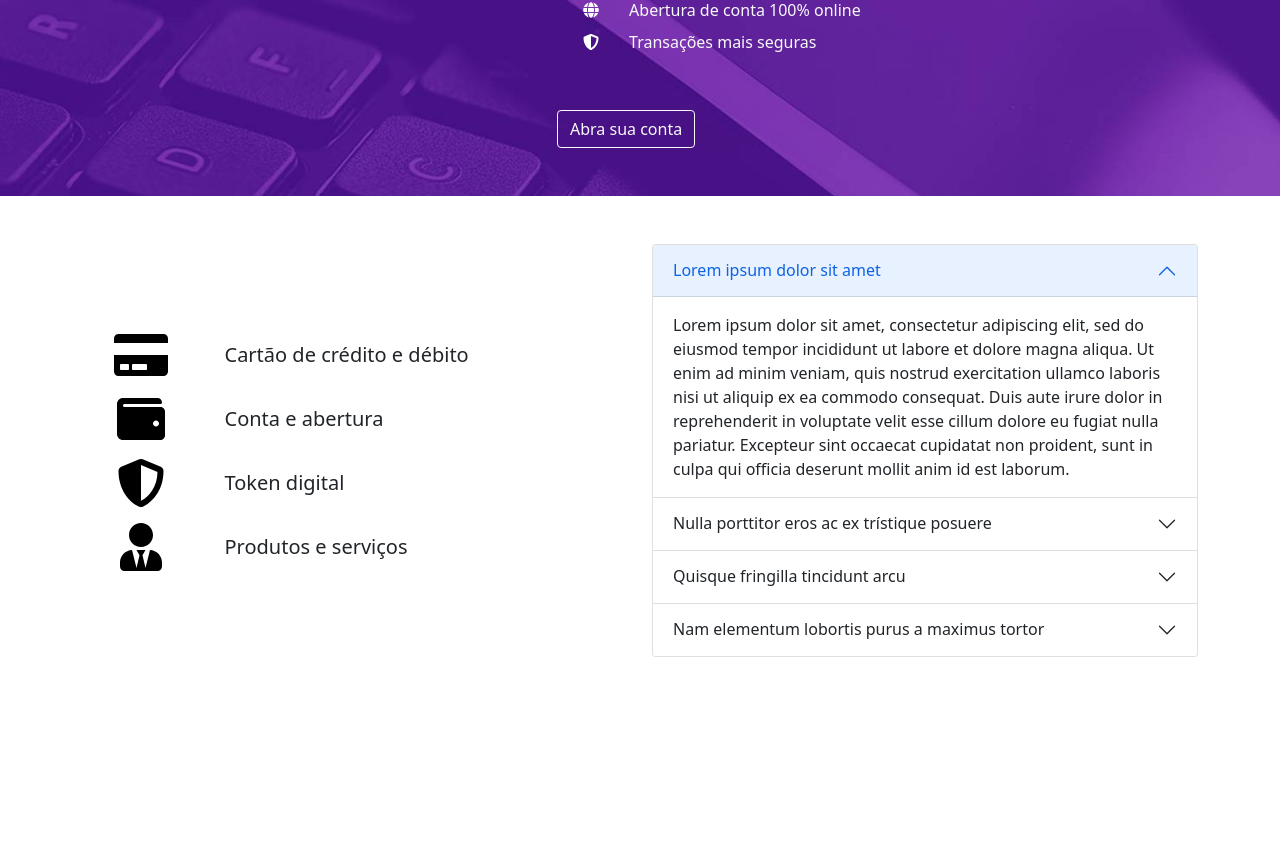
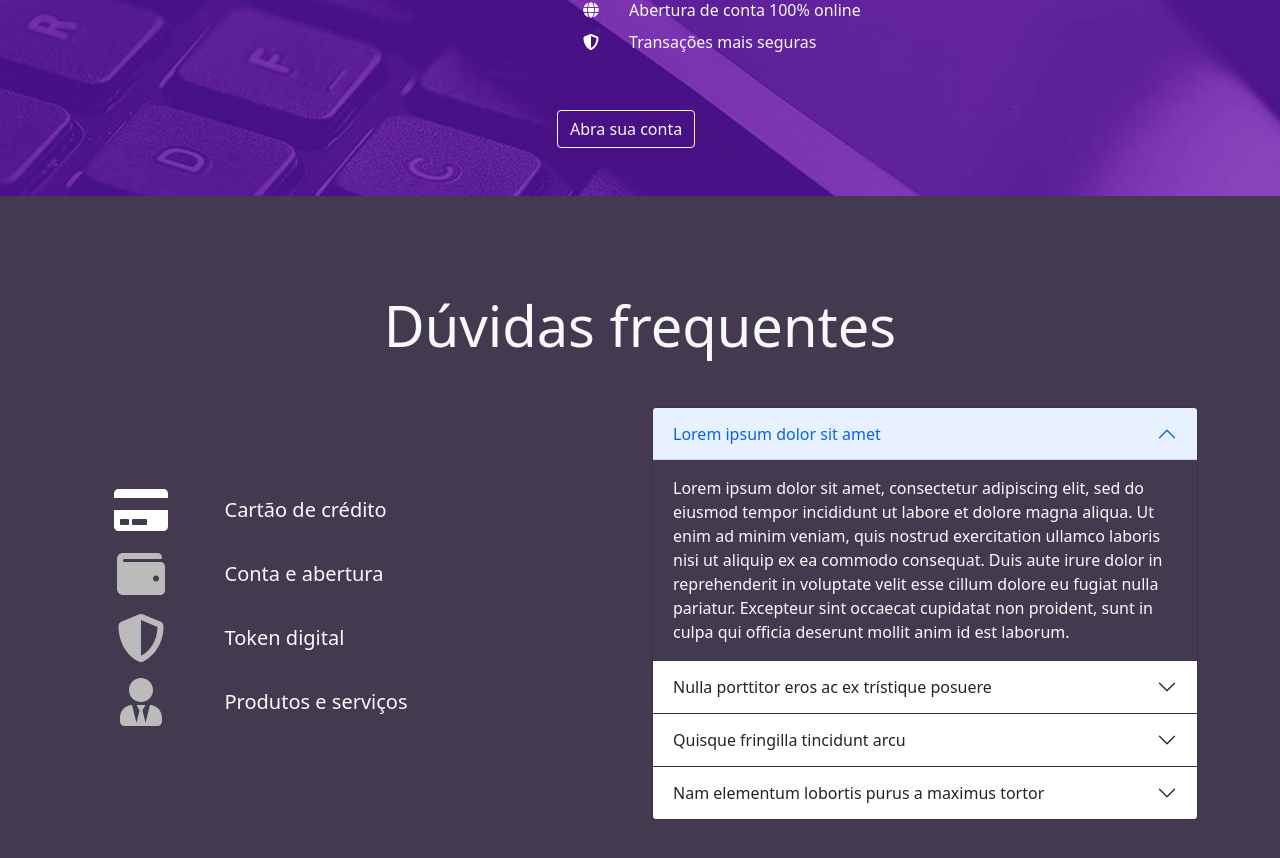
Before and after one commit to RomuloWylhames2/magbank2, a React (Create React App) app: page / in a window 1280 px wide. Shown: the part 2464-3322 px from the top of the page. Before the commit the page ends 3169 px from the top, so only its background shows below. Built offline with nearby package versions, Linux system fonts and the light colour scheme.

Commit message:
finalizando a home

```diff
--- a/src/components/Faq.js
+++ b/src/components/Faq.js
@@ -1,4 +1,4 @@
-import React from "react";
+import React, { useState } from "react";
 import { Container, Row, Col, Accordion, Card, Button } from "react-bootstrap";
 import IconText from "./IconText";
 import { FontAwesomeIcon } from "@fortawesome/react-fontawesome";
@@ -9,96 +9,120 @@ import {
   faUserTie,
 } from "@fortawesome/free-solid-svg-icons";
 
-const Faq = () => (
+import "./Faq.scss";
+
+const Faq = () => {
+  const options = [
+    { icon: faCreditCard, text: "Cartão de crédito" },
+    { icon: faWallet, text: "Conta e abertura" },
+    { icon: faShieldAlt, text: "Token digital" },
+    { icon: faUserTie, text: "Produtos e serviços" },
+  ];
+
+  const [ index, setIndex ] = useState(0);
+
+  return (
+    <section className="faq text-light">
       <Container className="py-5">
+        <Row className="text-center">
+          <h2 className="faq-title my-5">Dúvidas frequentes</h2>
+        </Row>
         <Row className="d-flex align-items-center justify-items-center">
           <Col className="d-lg-none mb-5" xs={12}>
             <Row>
-          <Col className='d-flex justify-content-center'>
-            <FontAwesomeIcon icon={faCreditCard} size="2x" />
+              {options.map(({icon}, key) => (
+                <Col className="d-flex justify-content-center" key={key}>
+                  <FontAwesomeIcon icon={icon} size="2x" color={key === index ? '#FFF' : '#BBB'} onClick={() => setIndex(key)} />
                 </Col>
-          <Col className='d-flex justify-content-center'>
-            <FontAwesomeIcon icon={faWallet} size="2x" />
-          </Col>
-          <Col className='d-flex justify-content-center'>
-            <FontAwesomeIcon icon={faShieldAlt} size="2x" />
-          </Col>
-          <Col className='d-flex justify-content-center'>
-            <FontAwesomeIcon icon={faUserTie} size="2x" />
-          </Col>
+              ))}
+            </Row>
+            <Row className="justify-content-center mt-5">
+              <p className="lead">{options[index].text}</p>
             </Row>
           </Col>
 
           <Col className="d-none d-lg-block">
-        <IconText icon={faCreditCard} size={3} className="mb-3" textClassName="lead">
-          Cartão de crédito e débito
+            {options.map(({ icon, text }, key) => (
+              <IconText
+              icon={icon}
+              size={3}
+              className="faq-clickble mb-3"
+              textClassName="lead"
+              color={key === index ? '#FFF' : '#BBB'}
+              onClick={() => setIndex(key)}
+              key={key}
+              >
+                {text}
               </IconText>
-        <IconText icon={faWallet} size={3} className="mb-3" textClassName="lead">
-          Conta e abertura
-        </IconText>
-        <IconText icon={faShieldAlt} size={3} className="mb-3" textClassName="lead">
-          Token digital
-        </IconText>
-        <IconText icon={faUserTie} size={3} textClassName="lead">
-          Produtos e serviços
-        </IconText>
+            ))}
           </Col>
 
           <Col>
-        <Accordion defaultActiveKey="0">
-          <Accordion.Item eventKey="0">
+            <Accordion defaultActiveKey="0" activeKey={`${index}`}>
+              <Accordion.Item eventKey="0" className="faq__card">
                 <Accordion.Header>Lorem ipsum dolor sit amet</Accordion.Header>
                 <Accordion.Body>
-              Lorem ipsum dolor sit amet, consectetur adipiscing elit, sed do
-              eiusmod tempor incididunt ut labore et dolore magna aliqua. Ut
-              enim ad minim veniam, quis nostrud exercitation ullamco laboris
-              nisi ut aliquip ex ea commodo consequat. Duis aute irure dolor in
-              reprehenderit in voluptate velit esse cillum dolore eu fugiat
-              nulla pariatur. Excepteur sint occaecat cupidatat non proident,
-              sunt in culpa qui officia deserunt mollit anim id est laborum.
+                  Lorem ipsum dolor sit amet, consectetur adipiscing elit, sed
+                  do eiusmod tempor incididunt ut labore et dolore magna aliqua.
+                  Ut enim ad minim veniam, quis nostrud exercitation ullamco
+                  laboris nisi ut aliquip ex ea commodo consequat. Duis aute
+                  irure dolor in reprehenderit in voluptate velit esse cillum
+                  dolore eu fugiat nulla pariatur. Excepteur sint occaecat
+                  cupidatat non proident, sunt in culpa qui officia deserunt
+                  mollit anim id est laborum.
                 </Accordion.Body>
               </Accordion.Item>
-          <Accordion.Item eventKey="1">
-            <Accordion.Header>Nulla porttitor eros ac ex trístique posuere</Accordion.Header>
+              <Accordion.Item eventKey="1" className="faq__card">
+                <Accordion.Header>
+                  Nulla porttitor eros ac ex trístique posuere
+                </Accordion.Header>
                 <Accordion.Body>
-              Lorem ipsum dolor sit amet, consectetur adipiscing elit, sed do
-              eiusmod tempor incididunt ut labore et dolore magna aliqua. Ut
-              enim ad minim veniam, quis nostrud exercitation ullamco laboris
-              nisi ut aliquip ex ea commodo consequat. Duis aute irure dolor in
-              reprehenderit in voluptate velit esse cillum dolore eu fugiat
-              nulla pariatur. Excepteur sint occaecat cupidatat non proident,
-              sunt in culpa qui officia deserunt mollit anim id est laborum.
+                  Lorem ipsum dolor sit amet, consectetur adipiscing elit, sed
+                  do eiusmod tempor incididunt ut labore et dolore magna aliqua.
+                  Ut enim ad minim veniam, quis nostrud exercitation ullamco
+                  laboris nisi ut aliquip ex ea commodo consequat. Duis aute
+                  irure dolor in reprehenderit in voluptate velit esse cillum
+                  dolore eu fugiat nulla pariatur. Excepteur sint occaecat
+                  cupidatat non proident, sunt in culpa qui officia deserunt
+                  mollit anim id est laborum.
                 </Accordion.Body>
               </Accordion.Item>
-          <Accordion.Item eventKey="2">
-            <Accordion.Header>Quisque fringilla tincidunt arcu</Accordion.Header>
+              <Accordion.Item eventKey="2" className="faq__card">
+                <Accordion.Header>
+                  Quisque fringilla tincidunt arcu
+                </Accordion.Header>
                 <Accordion.Body>
-              Lorem ipsum dolor sit amet, consectetur adipiscing elit, sed do
-              eiusmod tempor incididunt ut labore et dolore magna aliqua. Ut
-              enim ad minim veniam, quis nostrud exercitation ullamco laboris
-              nisi ut aliquip ex ea commodo consequat. Duis aute irure dolor in
-              reprehenderit in voluptate velit esse cillum dolore eu fugiat
-              nulla pariatur. Excepteur sint occaecat cupidatat non proident,
-              sunt in culpa qui officia deserunt mollit anim id est laborum.
+                  Lorem ipsum dolor sit amet, consectetur adipiscing elit, sed
+                  do eiusmod tempor incididunt ut labore et dolore magna aliqua.
+                  Ut enim ad minim veniam, quis nostrud exercitation ullamco
+                  laboris nisi ut aliquip ex ea commodo consequat. Duis aute
+                  irure dolor in reprehenderit in voluptate velit esse cillum
+                  dolore eu fugiat nulla pariatur. Excepteur sint occaecat
+                  cupidatat non proident, sunt in culpa qui officia deserunt
+                  mollit anim id est laborum.
                 </Accordion.Body>
               </Accordion.Item>
-          <Accordion.Item eventKey="3">
-            <Accordion.Header>Nam elementum lobortis purus a maximus tortor</Accordion.Header>
+              <Accordion.Item eventKey="3" className="faq__card">
+                <Accordion.Header>
+                  Nam elementum lobortis purus a maximus tortor
+                </Accordion.Header>
                 <Accordion.Body>
-              Lorem ipsum dolor sit amet, consectetur adipiscing elit, sed do
-              eiusmod tempor incididunt ut labore et dolore magna aliqua. Ut
-              enim ad minim veniam, quis nostrud exercitation ullamco laboris
-              nisi ut aliquip ex ea commodo consequat. Duis aute irure dolor in
-              reprehenderit in voluptate velit esse cillum dolore eu fugiat
-              nulla pariatur. Excepteur sint occaecat cupidatat non proident,
-              sunt in culpa qui officia deserunt mollit anim id est laborum.
+                  Lorem ipsum dolor sit amet, consectetur adipiscing elit, sed
+                  do eiusmod tempor incididunt ut labore et dolore magna aliqua.
+                  Ut enim ad minim veniam, quis nostrud exercitation ullamco
+                  laboris nisi ut aliquip ex ea commodo consequat. Duis aute
+                  irure dolor in reprehenderit in voluptate velit esse cillum
+                  dolore eu fugiat nulla pariatur. Excepteur sint occaecat
+                  cupidatat non proident, sunt in culpa qui officia deserunt
+                  mollit anim id est laborum.
                 </Accordion.Body>
               </Accordion.Item>
             </Accordion>
-
           </Col>
         </Row>
       </Container>
+    </section>
   );
+};
 
 export default Faq;
--- /dev/null
+++ b/src/components/Faq.scss
@@ -0,0 +1,26 @@
+@import "../variables";
+
+.faq {
+  background-color: $color-faq-background;
+
+  div.faq__card {
+    background-color: unset;
+    .Accordion.Item {
+      background-color: $color-faq-header;
+    }
+  }
+
+  &-title {
+    font-size: 2.2rem;
+    font-weight: 300;
+    line-height: 1.2;
+
+    @media screen and (min-width: 992px) {
+      font-size: 3.5rem;
+    }
+  }
+
+  &-clickble {
+      cursor: pointer;
+  }
+}
```
Lines whose indentation alone changed are shown as unchanged.
